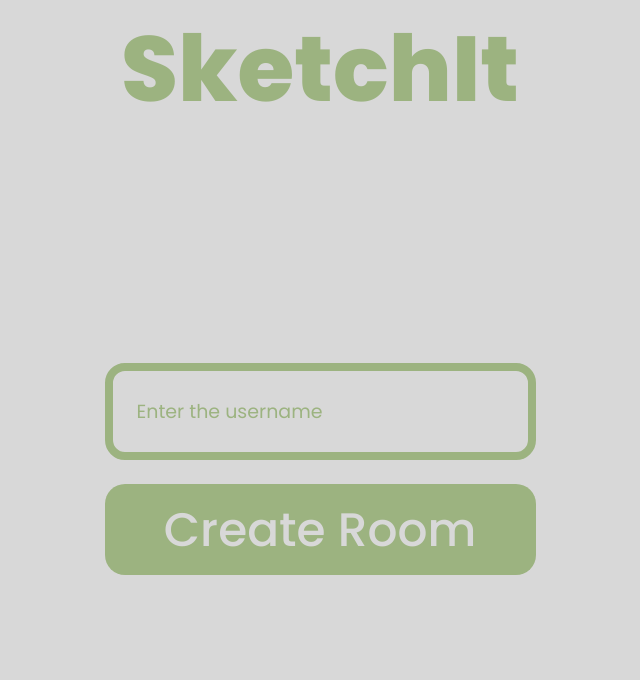
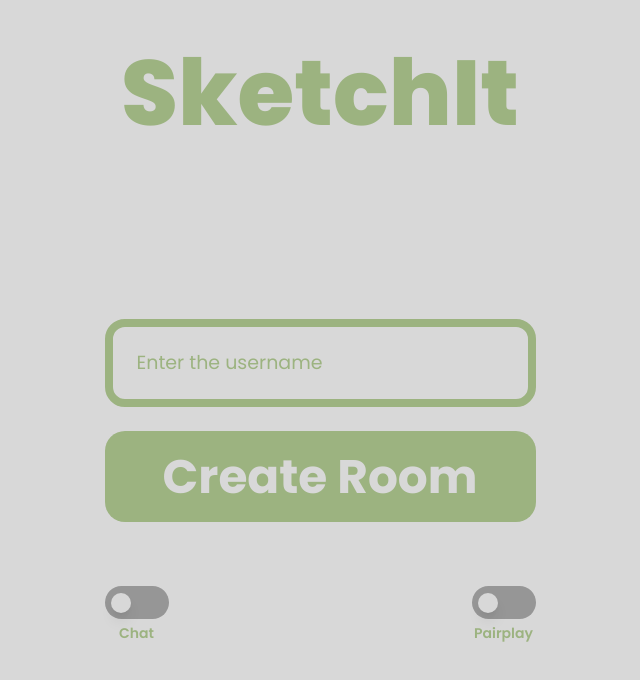
Before and after one commit to The-Creative-Programming-Group/sketchit-challenge, a Next.js app: page / in a window 1280 px wide. Shown: the top 680 px of the page, without its empty margins (320-960 px from the left). Built offline with nearby package versions, Linux system fonts and the light colour scheme.

Commit message:
Added the switches on the home page and moved the fonts to next/font

```diff
--- a/package.json
+++ b/package.json
@@ -10,9 +10,10 @@
     "convex:dev": "convex dev"
   },
   "dependencies": {
-    "@fontsource/poppins": "^5.0.8",
+    "@radix-ui/react-switch": "^1.0.3",
     "@t3-oss/env-nextjs": "^0.3.1",
     "@total-typescript/ts-reset": "^0.5.1",
+    "clsx": "^2.0.0",
     "convex": "^1.2.1",
     "next": "^13.4.2",
     "react": "18.2.0",
--- a/src/app/layout.tsx
+++ b/src/app/layout.tsx
@@ -1,11 +1,12 @@
-import "~/styles/fonts";
 import "~/styles/globals.css";
-import { Inter } from "next/font/google";
-import { twMerge } from "tailwind-merge";
+import { Poppins } from "next/font/google";
+import { cn } from "~/lib/utils";
 
-const inter = Inter({
+const poppins = Poppins({
+  variable: "--font-poppins",
   subsets: ["latin"],
-  variable: "--font-sans",
+  style: ["normal", "italic"],
+  weight: ["100", "200", "300", "400", "500", "600", "700", "800", "900"]
 });
 
 export const metadata = {
@@ -22,9 +23,9 @@ export default function RootLayout({
   return (
     <html lang="en">
       <body
-        className={twMerge(
-          "bg-background font-sans text-primary",
-          inter.variable,
+        className={cn(
+          "bg-background text-primary",
+          poppins.className,
         )}
       >
         {children}
--- a/src/app/page.tsx
+++ b/src/app/page.tsx
@@ -1,13 +1,18 @@
 import {Button} from "~/ui/button";
 import {Input} from "~/ui/input";
+import {Switch} from "~/ui/switch";
 
 export default function HomePage() {
   return (
     <main className="w-screen flex min-h-screen flex-col items-center justify-between">
-      <h1 className="text-[2.9375rem] sm:text-[5.75rem] font-extrabold">SketchIt</h1>
+      <h1 className="text-[2.9375rem] sm:text-[5.75rem] mt-6 font-extrabold">SketchIt</h1>
       <form className="flex flex-col gap-6 w-full sm:w-auto max-w-[20rem] sm:max-w-none">
         <Input placeholder="Enter the username" />
-        <Button type="submit">Create Room</Button>
+        <Button className="font-bold" type="submit">Create Room</Button>
+        <div className="mt-10 flex justify-between">
+          <Switch description="Chat"/>
+          <Switch description="Pairplay"/>
+        </div>
       </form>
         <div />
     </main>
--- /dev/null
+++ b/src/lib/utils.ts
@@ -0,0 +1,6 @@
+import { clsx, type ClassValue } from "clsx"
+import { twMerge } from "tailwind-merge"
+
+export function cn(...inputs: ClassValue[]) {
+    return twMerge(clsx(inputs))
+}
--- a/src/styles/globals.css
+++ b/src/styles/globals.css
@@ -7,7 +7,6 @@
     --primary: #9CB380;
     --background: #D8D8D8;
     --accent: #8E6C88;
-
-    --font-default: 'Poppins';
+    --input: #969696;
   }
 }
--- a/src/ui/input.tsx
+++ b/src/ui/input.tsx
@@ -2,7 +2,7 @@
 
 import * as React from "react";
 import { experimental_useFormStatus } from "react-dom";
-import { twMerge } from "tailwind-merge";
+import {cn} from "~/lib/utils";
 
 export const Input = React.forwardRef<
     HTMLInputElement,
@@ -13,8 +13,8 @@ export const Input = React.forwardRef<
     return (
         <input
             disabled={pending}
-            className={twMerge(
-                "border-8 border-primary text-primary bg-transparent rounded-[1.25rem] py-[1.65rem] px-6 w-full text-[1.1875rem] leading-[1.813rem] placeholder-primary",
+            className={cn(
+                "border-8 border-primary text-primary bg-transparent rounded-[1.25rem] py-[1.35rem] px-6 w-full text-[1.1875rem] leading-[1.813rem] placeholder-primary",
                 className
             )}
             {...props}
--- /dev/null
+++ b/src/ui/switch.tsx
@@ -0,0 +1,34 @@
+"use client";
+
+import * as React from "react"
+import * as SwitchPrimitives from "@radix-ui/react-switch"
+
+import { cn } from "~/lib/utils"
+
+type Props = React.ComponentPropsWithoutRef<typeof SwitchPrimitives.Root> & { description?: string };
+
+const Switch = React.forwardRef<
+    React.ElementRef<typeof SwitchPrimitives.Root>,
+    Props
+>(({ className, description, ...props}, ref) => (
+    <div className="flex flex-col items-center">
+    <SwitchPrimitives.Root
+        className={cn(
+            "peer inline-flex h-[33px] w-[64px] shrink-0 cursor-pointer items-center rounded-full border-2 border-transparent transition-colors focus-visible:outline-none focus-visible:ring-2 focus-visible:ring-ring focus-visible:ring-offset-2 focus-visible:ring-offset-background disabled:cursor-not-allowed disabled:opacity-50 data-[state=checked]:bg-primary data-[state=unchecked]:bg-input",
+            className
+        )}
+        {...props}
+        ref={ref}
+    >
+        <SwitchPrimitives.Thumb
+            className={cn(
+                "pointer-events-none block h-5 w-5 rounded-full bg-background shadow-lg ring-0 transition-transform data-[state=checked]:translate-x-9 data-[state=unchecked]:translate-x-1"
+            )}
+        />
+    </SwitchPrimitives.Root>
+        <div className="font-semibold text-sm mt-1">{description}</div>
+        </div>
+));
+Switch.displayName = SwitchPrimitives.Root.displayName;
+
+export { Switch }
--- a/tailwind.config.ts
+++ b/tailwind.config.ts
@@ -11,7 +11,8 @@ export default {
       colors: {
         background: "var(--background)",
         primary: "var(--primary)",
-        accent: "var(--accent)"
+        accent: "var(--accent)",
+        input: "var(--input)",
       },
     },
   },
```
Also changed, not shown: src/styles/fonts.ts (deleted, +0 -18 lines), 1 other file (tests, documents, lock files or other folders).
